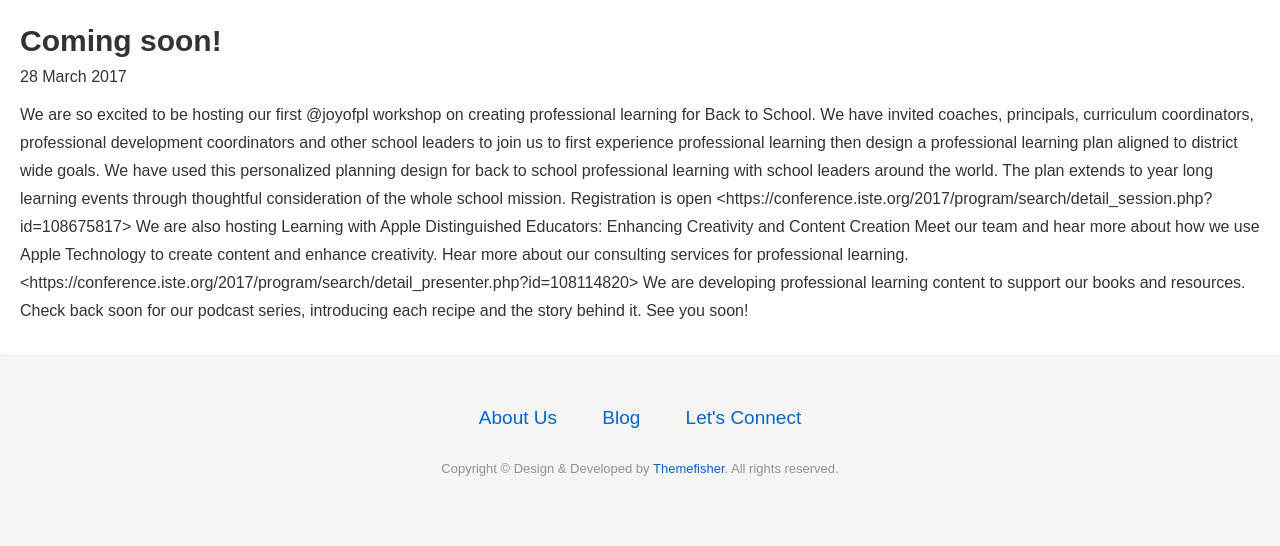
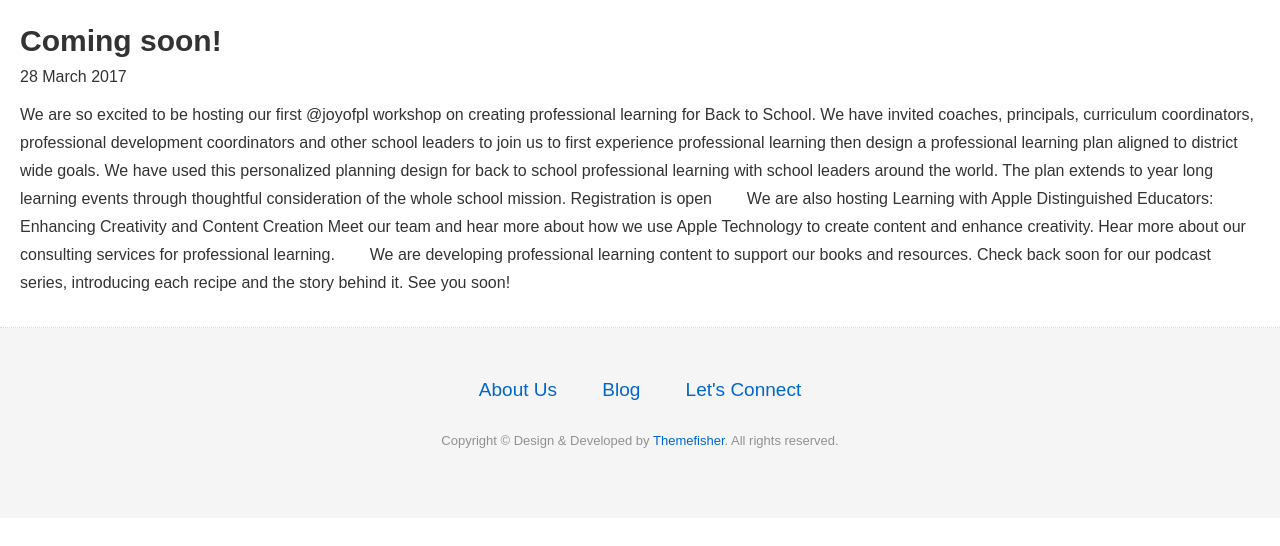
Before and after one commit to meesterkurt/joyofprofessionallearning, a Jekyll site: the page built from blog.md, in a window 1280 px wide. Shown: the part 409-955 px from the top of the page. Built offline with Jekyll 4.4.1, drawn with Linux system fonts in a browser that asks for light colours; nearby versions of some CDN libraries; after the commit the page ends 927 px from its top, so only the background shows below that.

Commit message:
add weblinks code

```diff
--- a/blog.md
+++ b/blog.md
@@ -12,9 +12,9 @@
   <p class="post-date">{{ post.date | date_to_long_string }}</p>
   <p>We are so excited to be hosting our first @joyofpl workshop on creating professional learning for Back to School. We have invited coaches, principals, curriculum coordinators, professional development coordinators and other school leaders to join us to first experience professional learning  then design a professional learning plan aligned to district wide goals. We have used this personalized planning design for back to school professional learning with school leaders around the world. The plan extends to year long learning events through thoughtful consideration of the whole school mission.
 Registration is open
-  <https://conference.iste.org/2017/program/search/detail_session.php?id=108675817>
+  <a class="btn btn-view-works" href="https://conference.iste.org/2017/program/search/detail_session.php?id=108675817"></a>
  We are also hosting Learning with Apple Distinguished Educators: Enhancing Creativity and Content Creation Meet our team and hear more about how we use Apple Technology to create content and enhance creativity. Hear more about our consulting services for professional learning.
-  <https://conference.iste.org/2017/program/search/detail_presenter.php?id=108114820>
+  <a class="btn btn-view-works" href="https://conference.iste.org/2017/program/search/detail_presenter.php?id=108114820"></a>
     {{ post.content | strip_html | truncatewords: 50 }}
   <p>
 <div>
```
